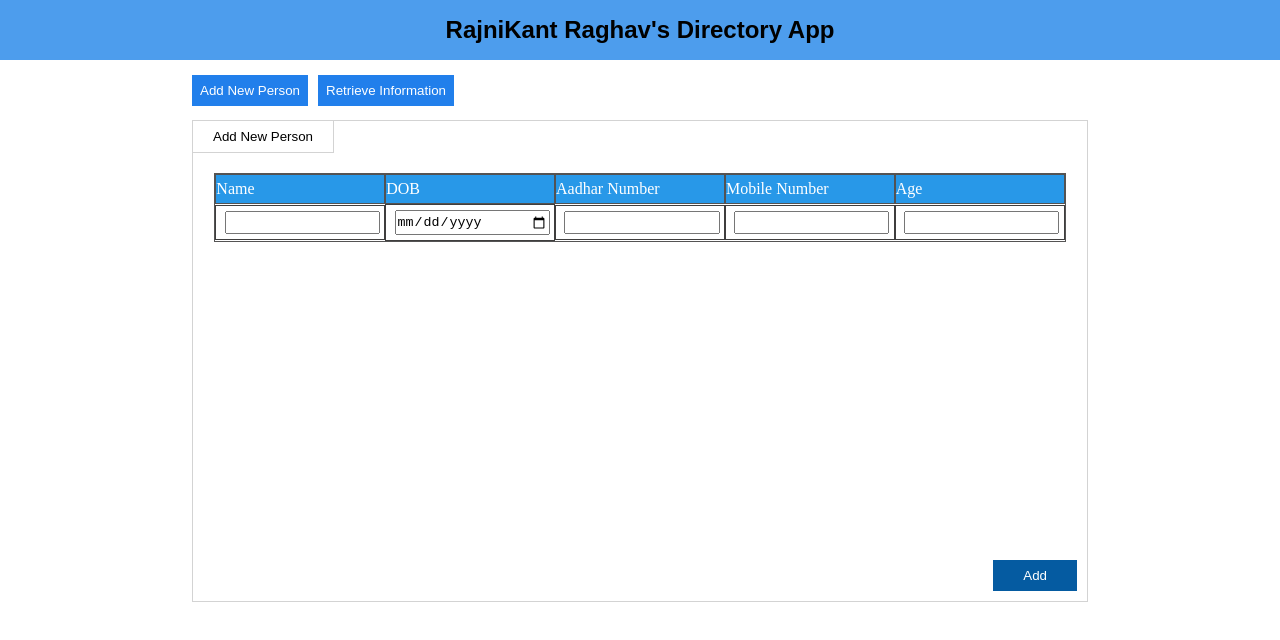
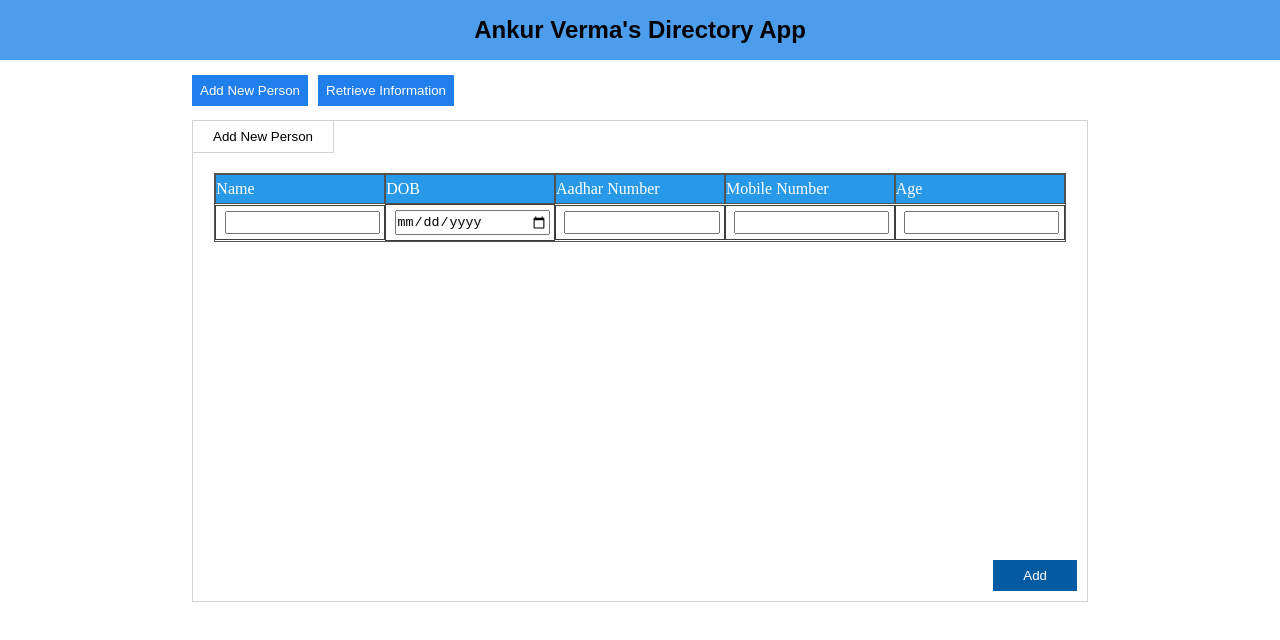
Before and after one commit to Ankur081098/Directoryapp, a plain HTML site: page index.html in a window 1280 px wide. Drawn offline with Linux system fonts and the light colour scheme.

Commit message:
Update index.html

```diff
--- a/index.html
+++ b/index.html
@@ -9,7 +9,7 @@
   </head>
   <body>
     <header>
-      <h2>RajniKant Raghav's Directory App</h2>
+      <h2>Ankur Verma's Directory App</h2>
     </header>
     <main>
       <div class="tab">
```
